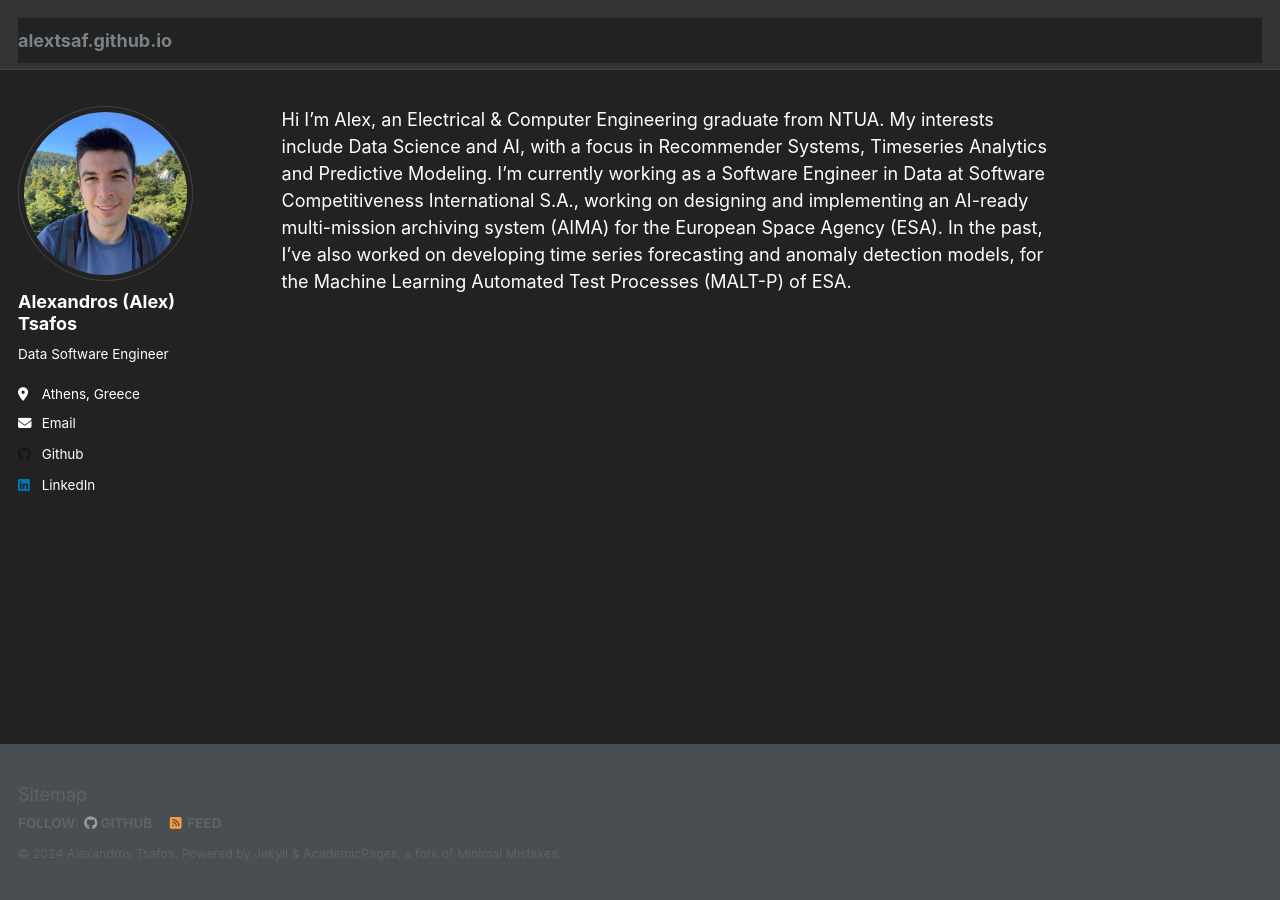
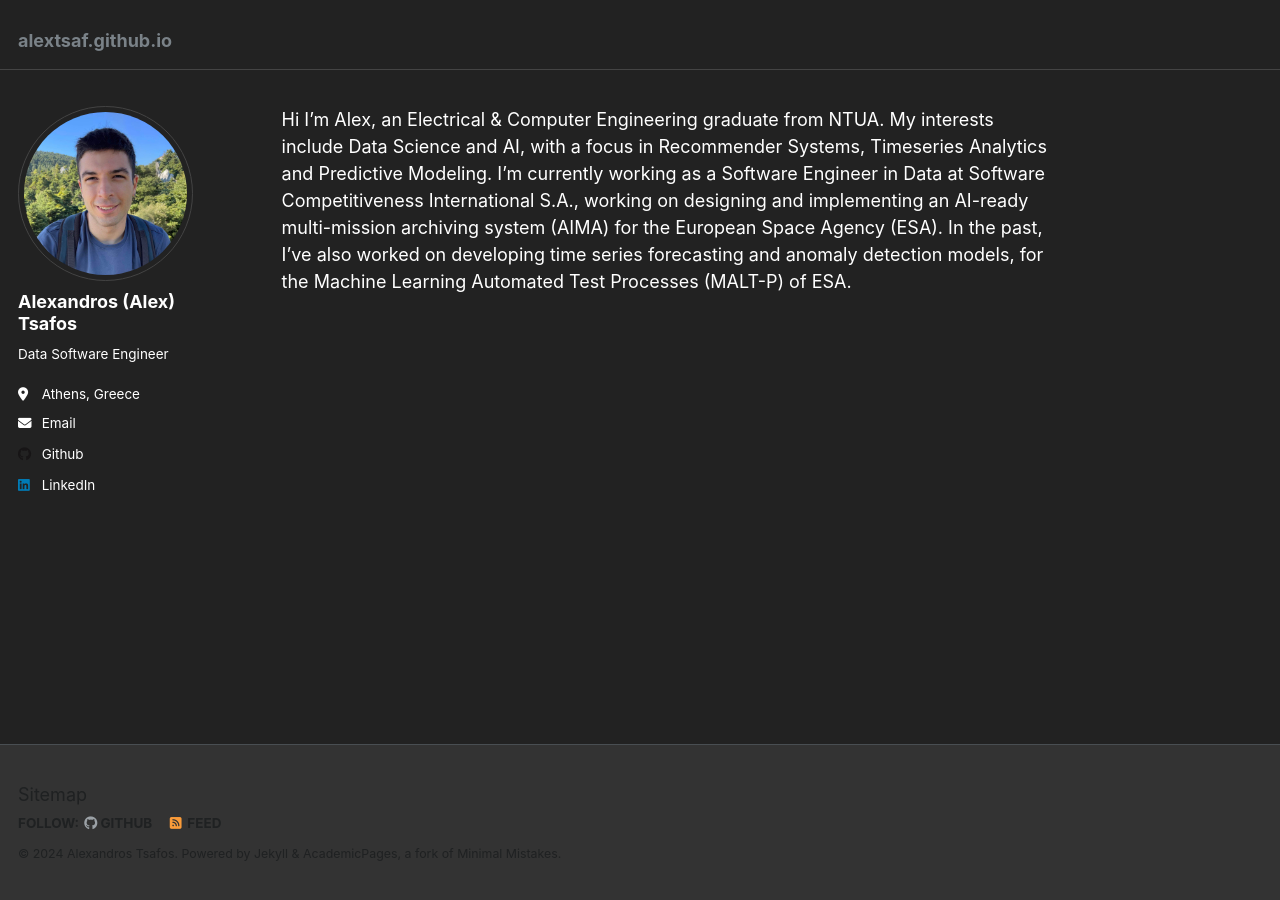
Before and after one commit to alextsaf/alextsaf.github.io, a Jekyll site: the page built from _pages/about.md, in a window 1280 px wide. Built offline with Jekyll 4.4.1, drawn with Linux system fonts in a browser that asks for light colours.

Commit message:
one more try at dark theme

```diff
--- a/_sass/_footer.scss
+++ b/_sass/_footer.scss
@@ -15,12 +15,12 @@
   height: auto;
   /* sticky footer fix end */
   margin-top: 3em;
-  color: mix(#000, $gray, 25%);
+  color: mix(#000, $gray, 75%);
   -webkit-animation: intro 0.3s both;
           animation: intro 0.3s both;
   -webkit-animation-delay: 0.45s;
           animation-delay: 0.45s;
-  background-color: $dark-gray;
+  background-color: $body-color;
   border-top: 1px solid $dark-gray;
 
   footer {
--- a/_sass/_masthead.scss
+++ b/_sass/_masthead.scss
@@ -4,7 +4,7 @@
 
 .masthead {
   position: fixed;
-  background: $body-color;
+  background: $background-color;
   border-bottom: 1px solid $border-color;
   height: $masthead-height;
   top: 0;
```
